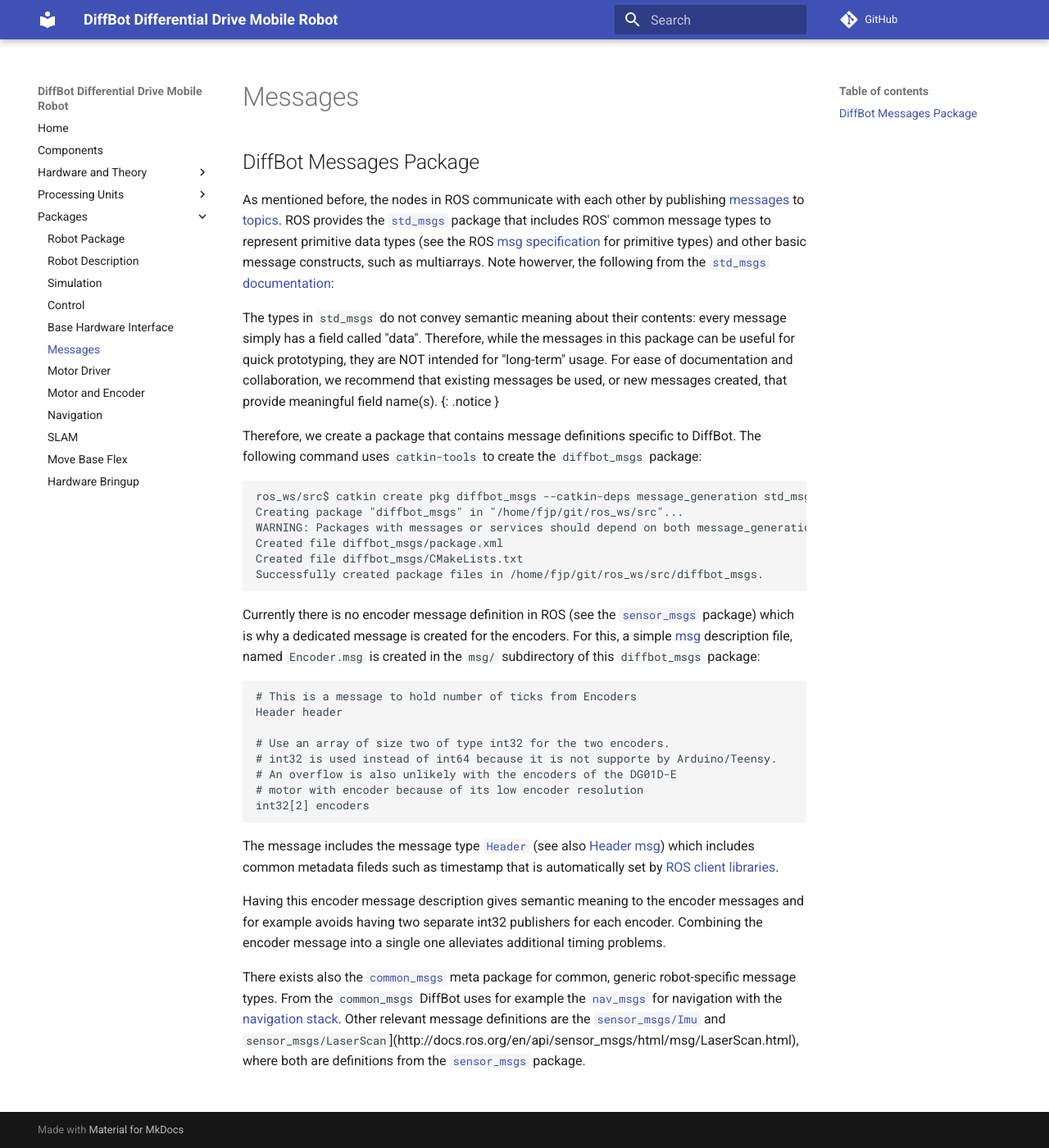
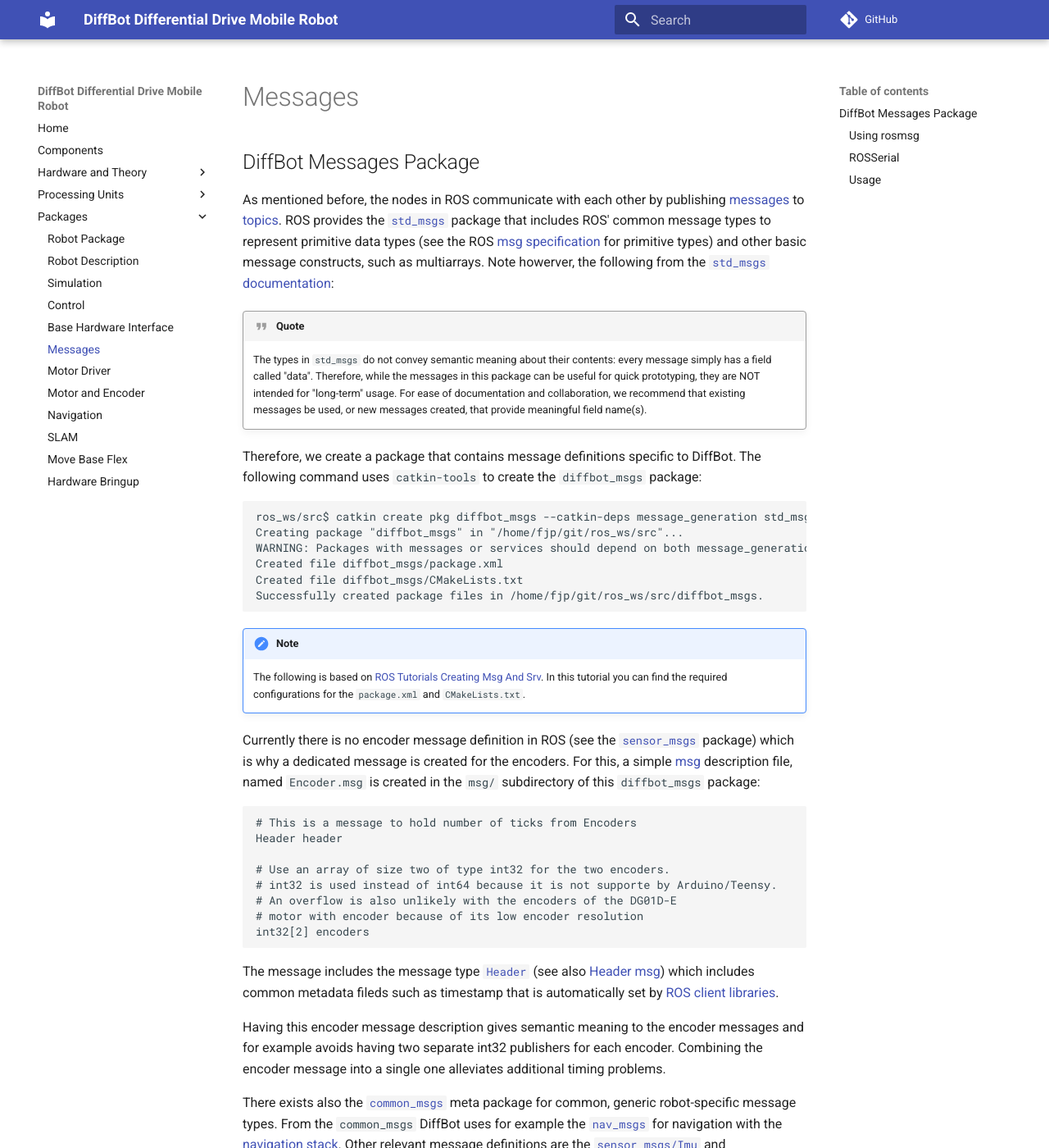
Before and after one commit to fjp/2wd-robot, an MkDocs documentation site: the page built from docs/diffbot_msgs.md, in a window 1280 px wide and 1400 px high. Shown: the whole window at 82% size. Built offline with MkDocs 1.6.1 and Material for MkDocs 9.7.7, drawn with Linux system fonts in a browser that asks for light colours; comment, search, counter and statistics services are not loaded; some of the changed text lies outside the part shown.

Commit message:
update docs for diffbot_msgs.md

````diff
--- a/docs/diffbot_msgs.md
+++ b/docs/diffbot_msgs.md
@@ -5,11 +5,11 @@
 ROS provides the [`std_msgs`](http://wiki.ros.org/std_msgs) package that includes ROS' common message types to represent primitive data types (see the ROS [msg specification](http://wiki.ros.org/msg) for primitive types) and other basic message constructs, such as multiarrays.
 Note howerver, the following from the [`std_msgs` documentation](http://wiki.ros.org/std_msgs):
 
+!!! quote
+    The types in `std_msgs` do not convey semantic meaning about their contents: every message simply has a field called "data".
+    Therefore, while the messages in this package can be useful for quick prototyping, they are NOT intended for "long-term" usage.
+    For ease of documentation and collaboration, we recommend that existing messages be used, or new messages created, that provide meaningful field name(s).
 
-The types in `std_msgs` do not convey semantic meaning about their contents: every message simply has a field called "data".
-Therefore, while the messages in this package can be useful for quick prototyping, they are NOT intended for "long-term" usage.
-For ease of documentation and collaboration, we recommend that existing messages be used, or new messages created, that provide meaningful field name(s).
-{: .notice }
 
 Therefore, we create a package that contains message definitions specific to DiffBot.
 The following command uses `catkin-tools` to create the `diffbot_msgs` package:
@@ -23,6 +23,9 @@
 Successfully created package files in /home/fjp/git/ros_ws/src/diffbot_msgs.
 ```
 
+!!! note
+    The following is based on [ROS Tutorials Creating Msg And Srv](https://wiki.ros.org/ROS/Tutorials/CreatingMsgAndSrv#Creating_a_msg).
+    In this tutorial you can find the required configurations for the `package.xml` and `CMakeLists.txt`.
 
 Currently there is no encoder message definition in ROS (see the [`sensor_msgs`](https://wiki.ros.org/sensor_msgs) package)
 which is why a dedicated message is created for the encoders. For this, a simple [msg](http://wiki.ros.org/msg) description file,
@@ -53,3 +56,38 @@
 From the `common_msgs` DiffBot uses for example the [`nav_msgs`](http://wiki.ros.org/nav_msgs) for navigation with the [navigation stack](http://wiki.ros.org/navigation). Other relevant message definitions are the [`sensor_msgs/Imu`](http://docs.ros.org/en/api/sensor_msgs/html/msg/Imu.html)
 and `sensor_msgs/LaserScan`](http://docs.ros.org/en/api/sensor_msgs/html/msg/LaserScan.html),
 where both are definitions from the [`sensor_msgs`](https://wiki.ros.org/sensor_msgs) package.
+
+
+### Using rosmsg
+
+After building the package and its messages using `catkin build` let's make sure that ROS can see it using the rosmsg show command.
+
+```console
+$ rosmsg show diffbot_msgs/Encoder
+std_msgs/Header header
+  uint32 seq
+  time stamp
+  string frame_id
+int32[2] encoders
+
+```
+
+
+### ROSSerial
+
+The generated messages in this packages are used on the Teensy microcontroller, which is using [`rosserial`](http://wiki.ros.org/rosserial).
+Integrating these messages requires the following steps.
+
+- Generate rosserial libraries in a temporary folder
+
+```console
+rosrun rosserial_client make_libraries ~/Arduino/tmp/
+```
+
+- Copy the generated `~/Arduino/tmp/diffbot_msgs` message folder to the `src` folder of the `rosserial` Arduino library.
+  When `rosserial` was installed with the Arduino Library Manager, the location is `~/Arduino/libraries/Rosserial_Arduino_Library/`.
+
+
+### Usage
+
+The new messages, specific to DiffBot, can be used by including the generated header, for example `#include <diffbot_msgs/Encoder.h>`.
````
